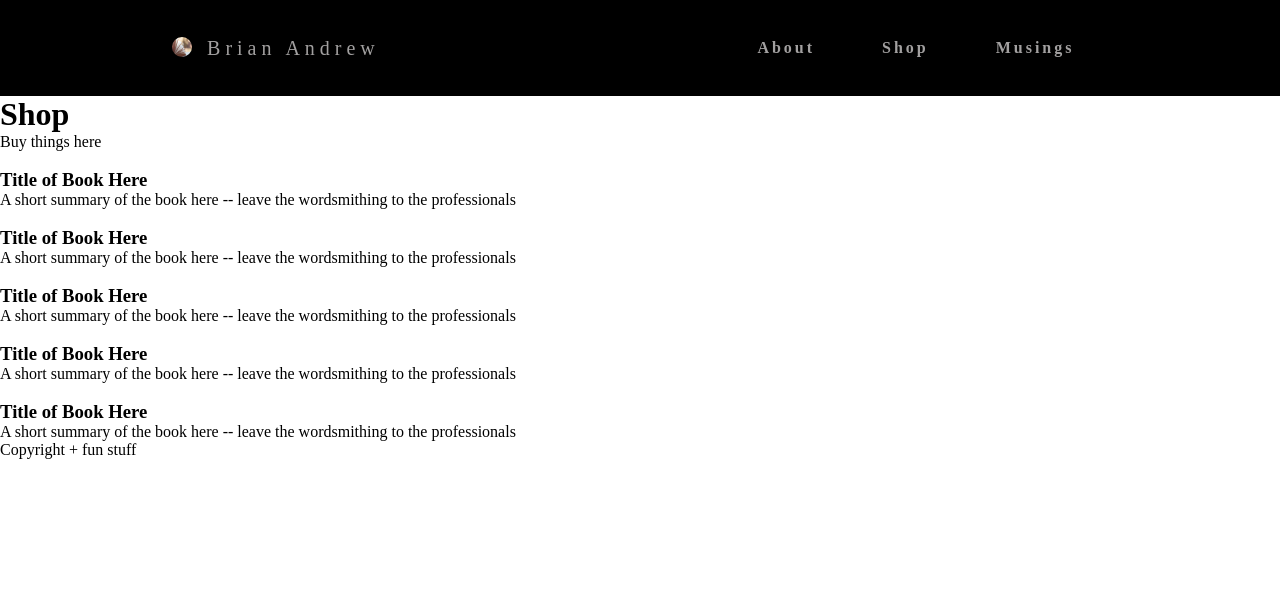
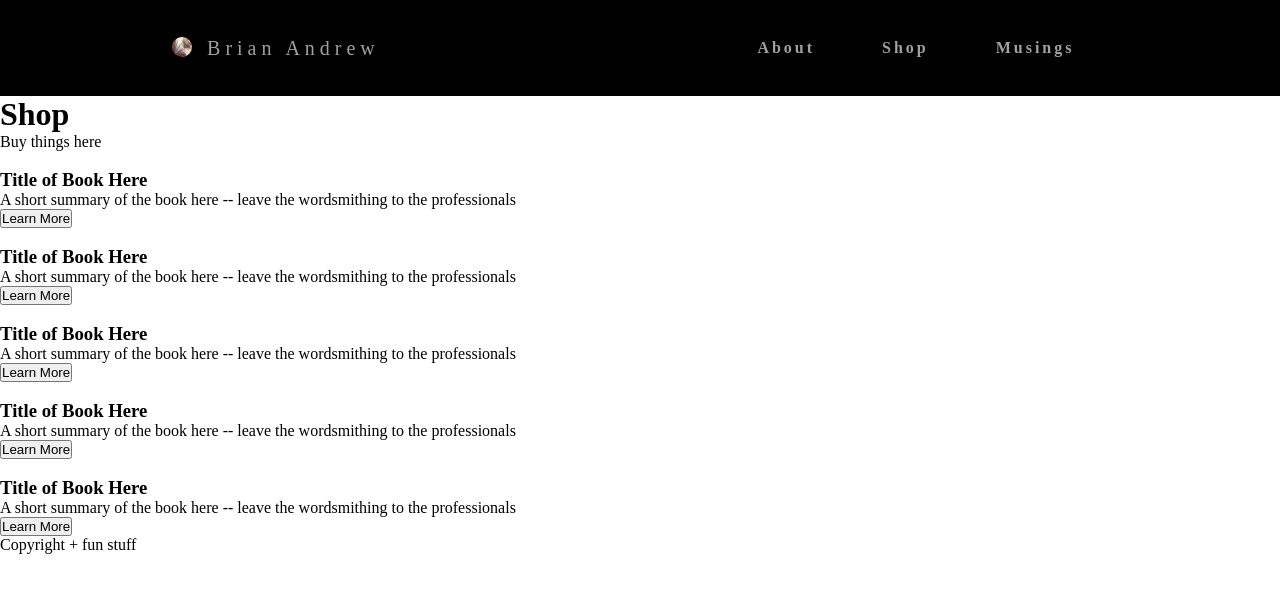
Before and after one commit to clozzi/author-site, a React (Vite) app in the folder client/: page /shop in a window 1280 px wide. Shown: the top 592 px of the page. Built offline with nearby package versions, Linux system fonts and the light colour scheme.

Commit message:
fixed onclick placeholder

```diff
--- a/client/src/components/book-card.jsx
+++ b/client/src/components/book-card.jsx
@@ -1,10 +1,10 @@
 function BookCard() {
     return (
         <div className="book-card">
-            <img src="" alt="" onClick={console.log('book clicked')}/>
+            <img src="" alt="" onClick={() => console.log('book clicked')}/>
             <h3>Title of Book Here</h3>
             <p>A short summary of the book here -- leave the wordsmithing to the professionals</p>
-            <a href="" />
+            <button onClick={() => console.log('shop btn clicked')}>Learn More</button>
         </div>
     )
 }
```
